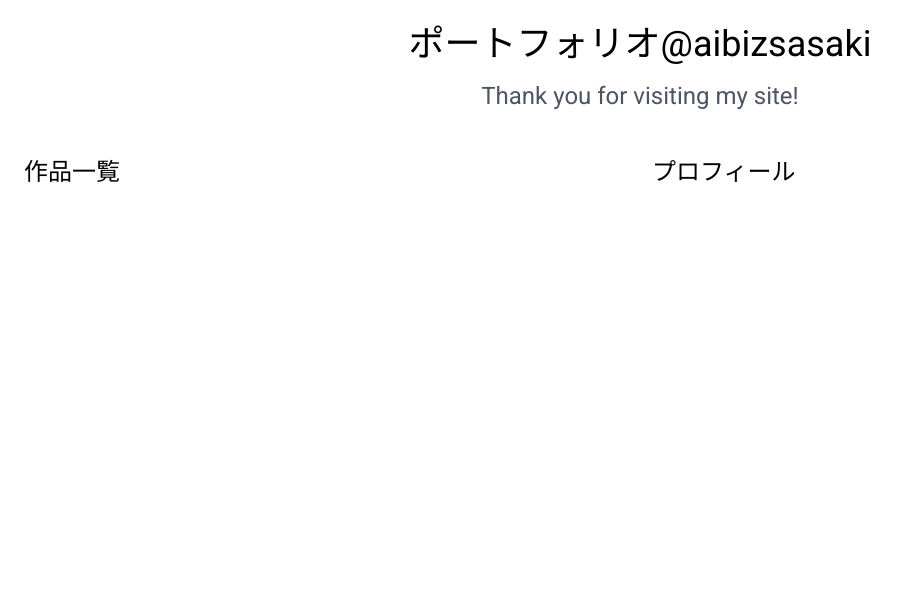
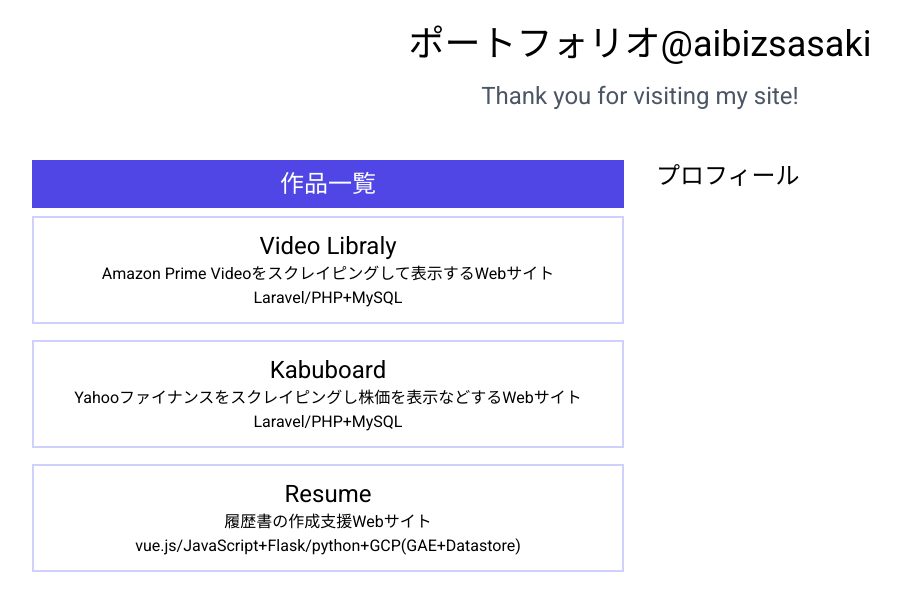
Before and after one commit to ai-biz20-sasaki/my-works-v2, a Next.js app: page / in a window 1280 px wide. Shown: the top 610 px of the page, without its empty margins (0-907 px from the left). Built offline with nearby package versions, Linux system fonts and the light colour scheme.

Commit message:
LeftSidebarを実装

```diff
--- a/src/app/page.tsx
+++ b/src/app/page.tsx
@@ -12,11 +12,11 @@ export default function Home() {
       <div className="flex flex-col justify-center p-2 m-2">
         <Header />
       </div>
-      <div className="flex flex-row p-2 m-1">
-        <div className="basis-1/2 p-2 m-1">
+      <div className="flex flex-row p-2 m-2">
+        <div className="basis-1/2 p-2 m-2">
           <LeftSidebar />
         </div>
-        <div className="basis-1/2 p-2 m-1">
+        <div className="basis-1/2 p-2 m-2">
           <RightSidebar />
         </div>
       </div>
--- a/src/components/left-sideber.tsx
+++ b/src/components/left-sideber.tsx
@@ -1,7 +1,37 @@
 export default function LeftSidebar() {
   return (
-    <div>
-      <h1 className="text-2xl">作品一覧</h1>
+    <div className="flex flex-col">
+      <h1 className="text-2xl text-center bg-indigo-600 text-white p-2">
+        作品一覧
+      </h1>
+
+      <h1 className="text-center border-2 border-indigo-500/30 p-3 my-2">
+        <a className="text-2xl hover:text-indigo-300"
+          href="https://videolibrary.0gravity0.com/">
+            Video Libraly
+        </a>
+        <p>Amazon Prime Videoをスクレイピングして表示するWebサイト</p>
+        <p>Laravel/PHP+MySQL</p>
+      </h1>
+
+      <h1 className="text-center border-2 border-indigo-500/30 p-3 my-2">
+        <a className="text-2xl hover:text-indigo-300"
+          href="https://kabuboard2.0gravity0.com/">
+            Kabuboard
+        </a>
+        <p>Yahooファイナンスをスクレイピングし株価を表示などするWebサイト</p>
+        <p>Laravel/PHP+MySQL</p>
+      </h1>
+
+      <h1 className="text-center border-2 border-indigo-500/30 p-3 my-2">
+        <a className="text-2xl hover:text-indigo-300"
+          href="https://resume-0gravity.an.r.appspot.com/">
+            Resume
+        </a>
+        <p>履歴書の作成支援Webサイト</p>
+        <p>vue.js/JavaScript+Flask/python+GCP(GAE+Datastore)</p>
+      </h1>
+
     </div>
   )
 }
```
